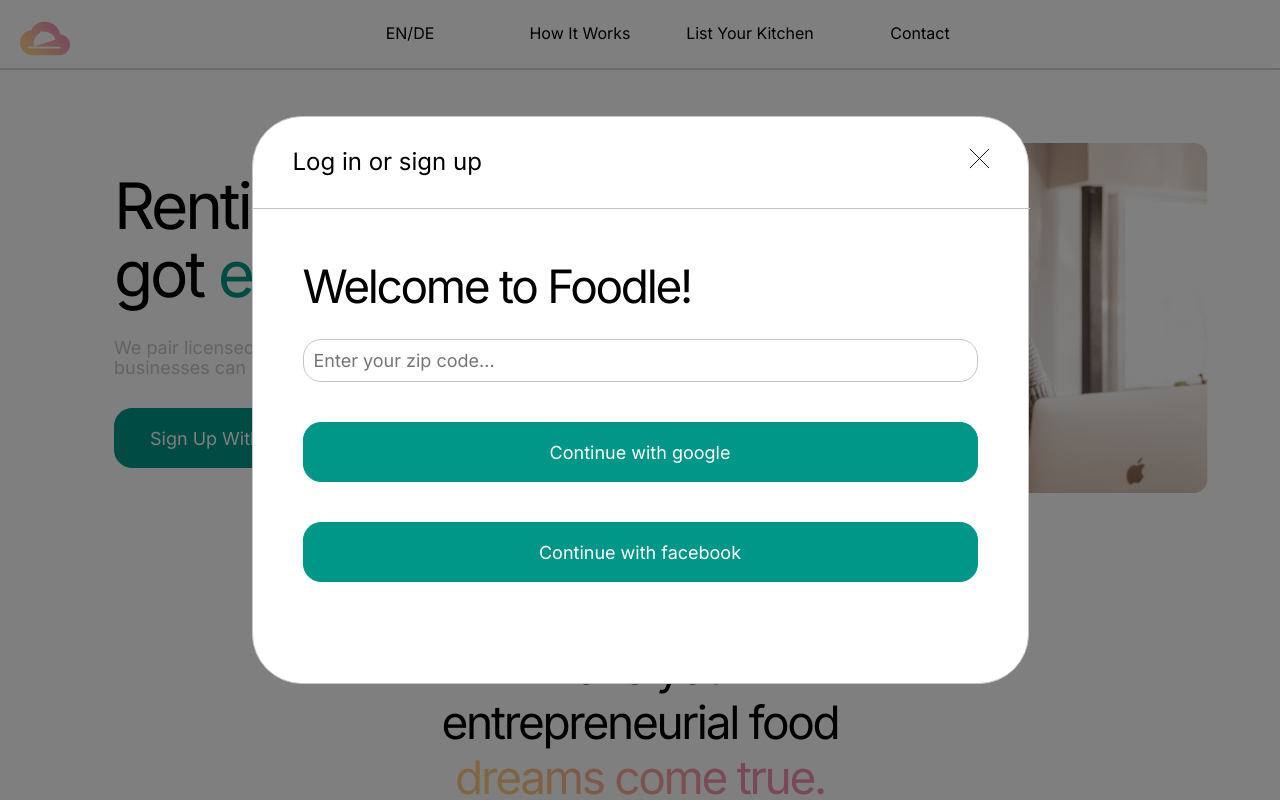
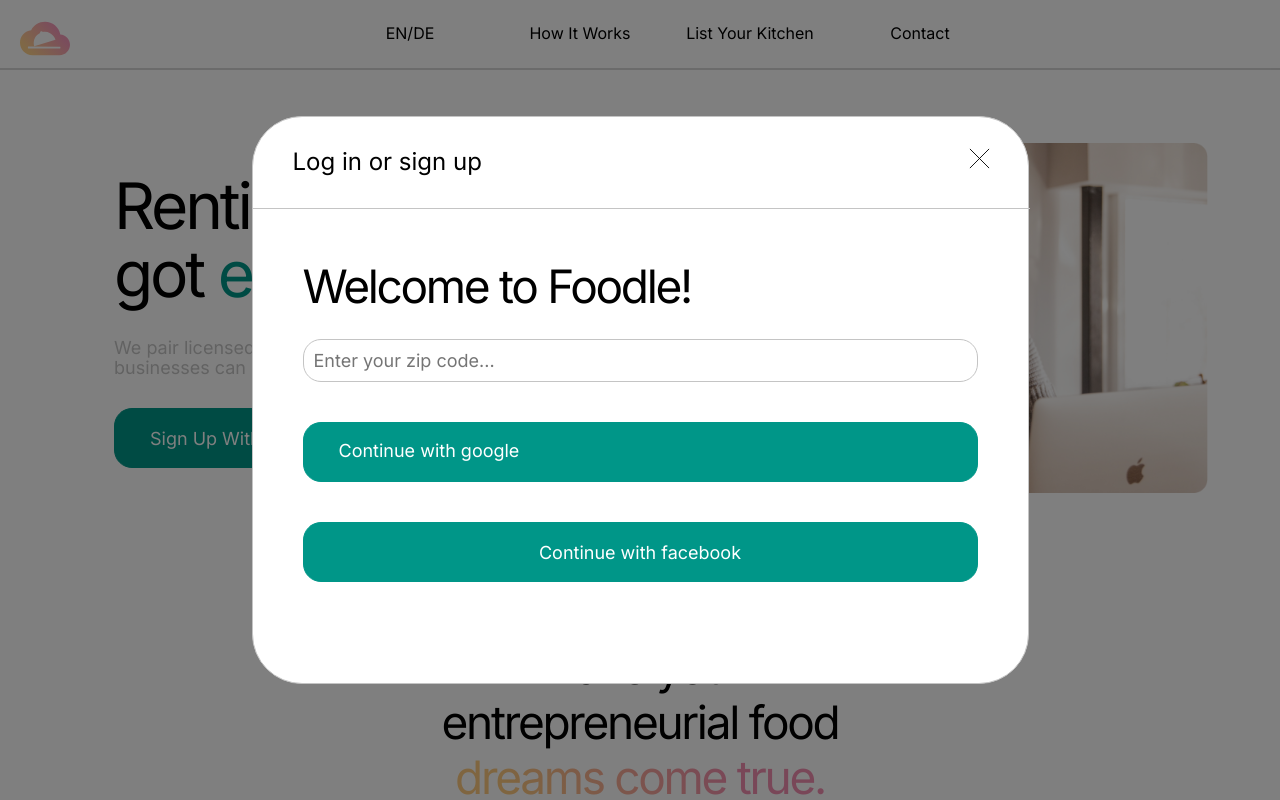
Before and after one commit to FoodleBerlin/foodle, a Next.js app: page / in a window 1280 px wide. Both pictures are taken after a click on the button "Sign Up With Google". Shown: the top 800 px of the page. Built offline with nearby package versions, Linux system fonts and the light colour scheme; no server answers; a small style sheet from the web is missing.

Commit message:
fix: Attempt at fixing auth redirect

```diff
--- a/components/Layout/Modal.tsx
+++ b/components/Layout/Modal.tsx
@@ -33,12 +33,15 @@ const Modal = (props: IModalProps) => {
               type="number"
               placeholder="Enter your zip code..."
             ></input>
-            <button
+            <Link href={'/heroku-auth'} passHref>
+              <a className={'primary-btn'}>Continue with google</a>
+            </Link>
+            {/* <button
               className={'primary-btn'}
               onClick={() => window.location.replace(process.env.SERVER_URL + 'api/auth')}
             >
               Continue with google
-            </button>
+            </button> */}
             <button className={'primary-btn'}>Continue with facebook</button>
           </div>
         </div>
--- a/next.config.js
+++ b/next.config.js
@@ -4,6 +4,16 @@ const nextConfig = {
   images: {
     domains: ["foodle-bucket.s3.eu-central-1.amazonaws.com"]
   },
+  async redirects() {
+    return [
+      {
+        source: '/heroku-auth',
+        destination: process.env.SERVER_URL+'api/auth',
+        permanent: false,
+        basePath: false
+      },
+    ]
+  },
 }
 
 module.exports = nextConfig
```
